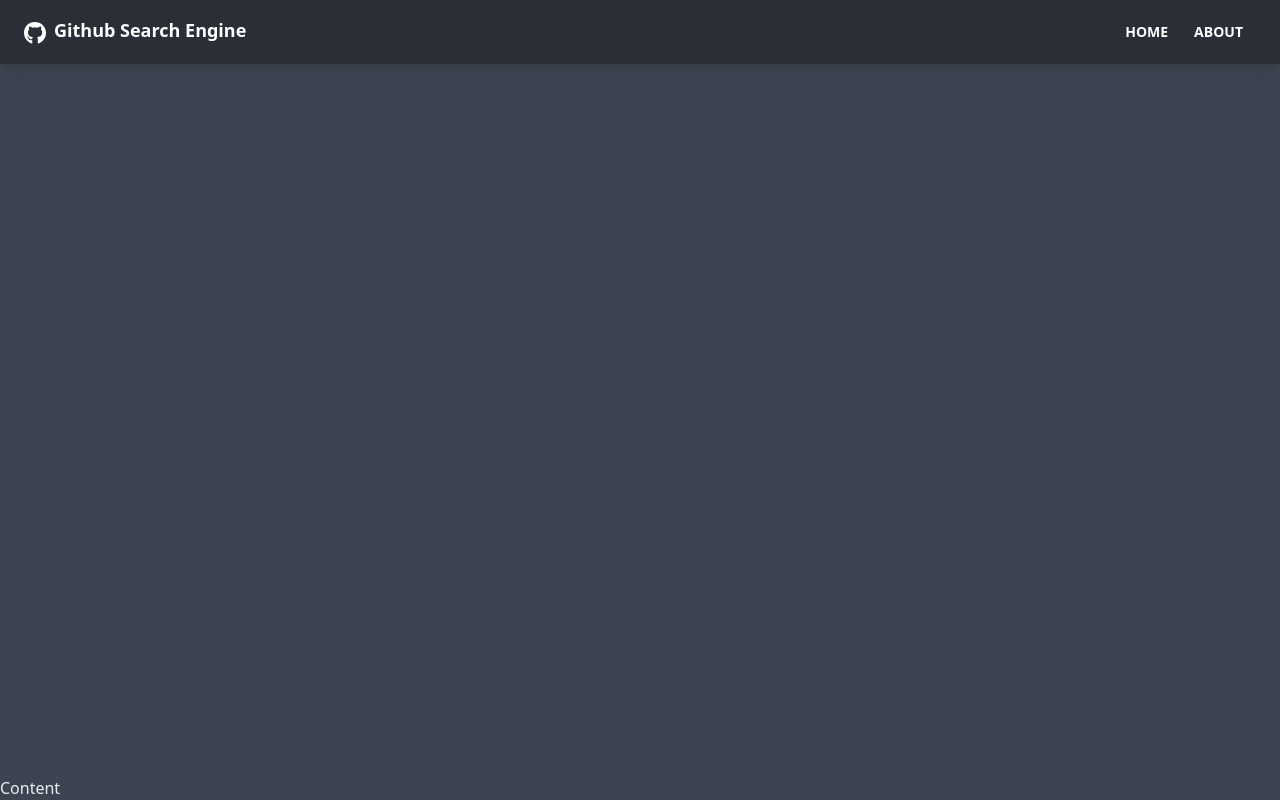
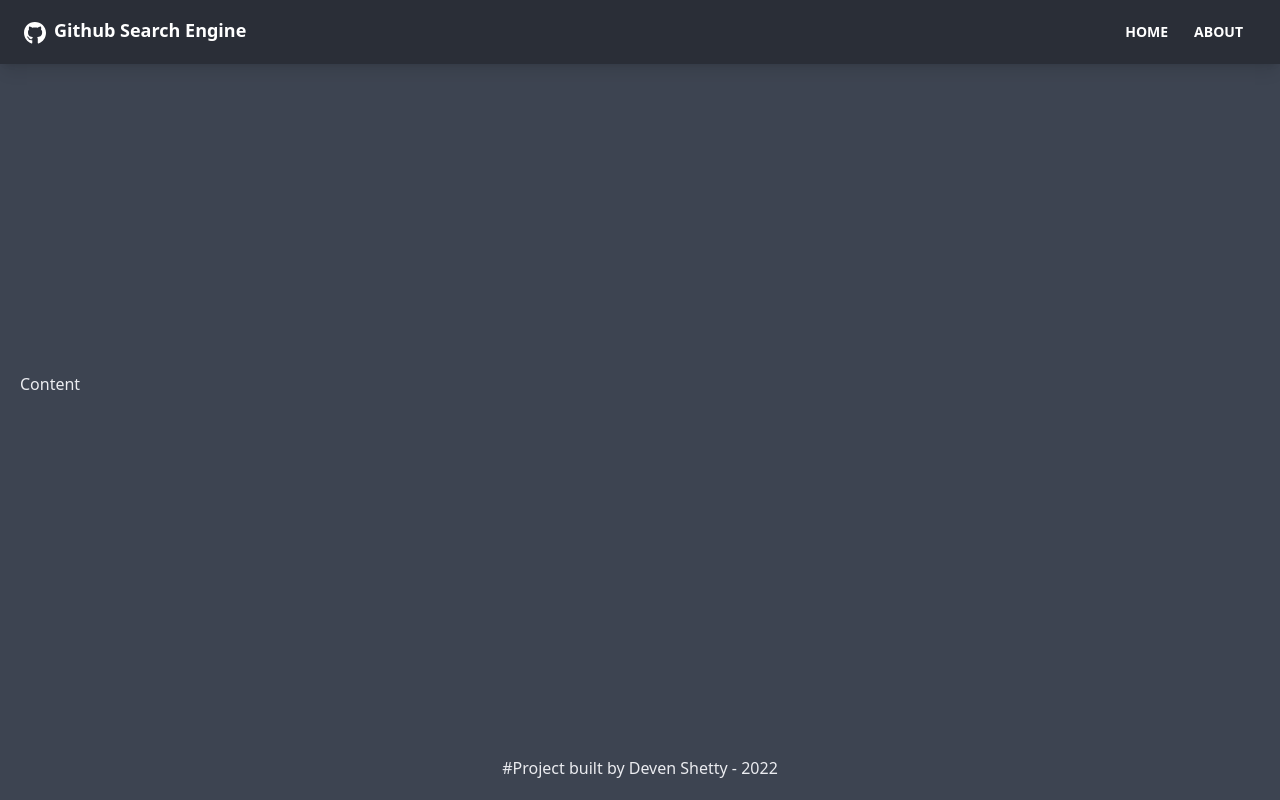
Before and after one commit to devenshetty/github-search-engine-React.js-, a React (Create React App) app: page / in a window 1280 px wide. Built offline with nearby package versions, Linux system fonts and the light colour scheme.

Commit message:
added footer

```diff
--- a/src/App.js
+++ b/src/App.js
@@ -1,14 +1,16 @@
 import { BrowserRouter as Router, Route, Routes } from "react-router-dom";
 import Navbar from "./components/layout/Navbar";
+import Footer from "./components/layout/Footer";
 
 function App() {
   return (
     <Router>
     <div className="flex flex-col justify-between h-screen">
       <Navbar />
-      <main>
+      <main className="container mx-auto px-5 pb-10">
         Content
       </main>
+      <Footer />
     </div>
     </Router>
   );
--- /dev/null
+++ b/src/components/layout/Footer.jsx
@@ -0,0 +1,11 @@
+function Footer(){
+  const year = new Date().getFullYear();
+
+  return <footer className="footer-center p-5">
+    <div>
+    <p> #Project built by Deven Shetty - {year} </p>
+    </div>
+  </footer>
+}
+
+export default Footer;
```
